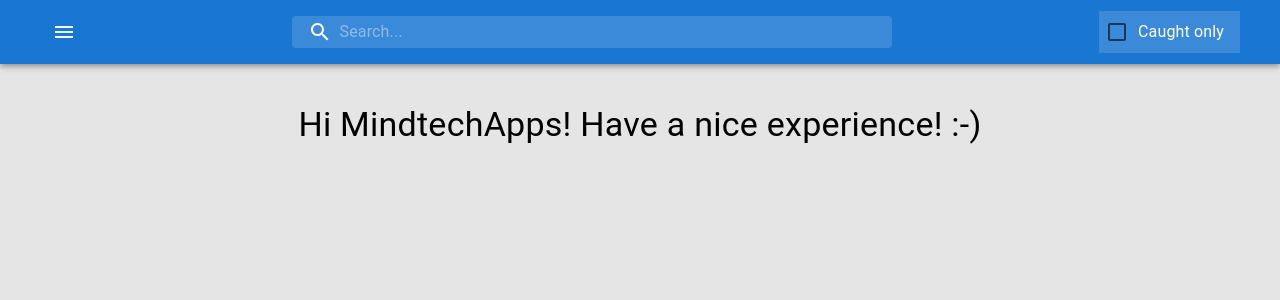
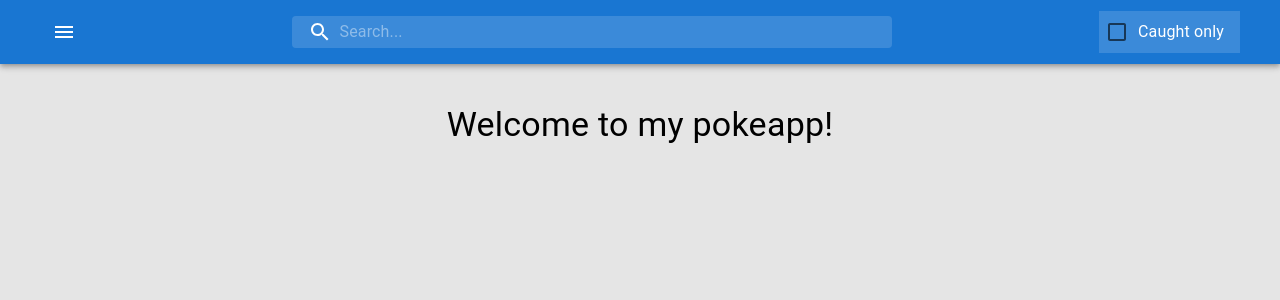
Before and after one commit to miklosabel/mindtech-pokeapp, a React (Create React App) app: page / in a window 1280 px wide. Shown: the top 300 px of the page. Built offline with nearby package versions, Linux system fonts and the light colour scheme.

Commit message:
welcome text update

```diff
--- a/src/App.tsx
+++ b/src/App.tsx
@@ -26,7 +26,7 @@ function App(): JSX.Element {
 				key='main'
 				path="/"
 				element={
-					<Header>Hi MindtechApps! Have a nice experience! :-) </Header>
+					<Header>Welcome to my pokeapp!</Header>
 				} />
 			{renderRoute}
 		</Routes>
```
